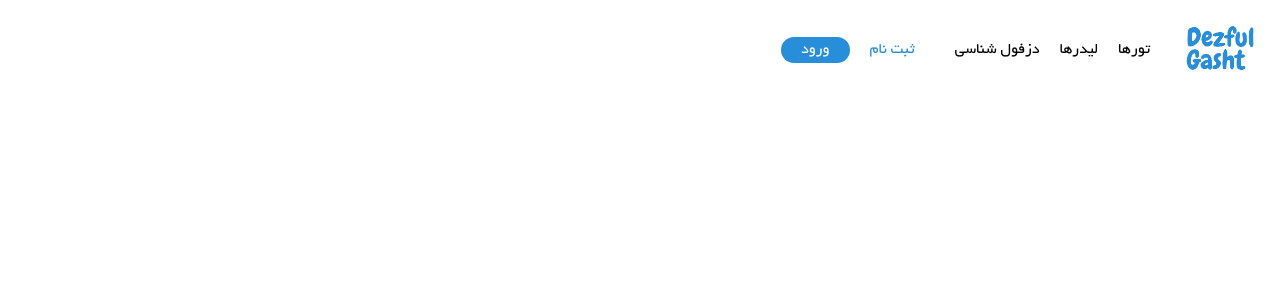
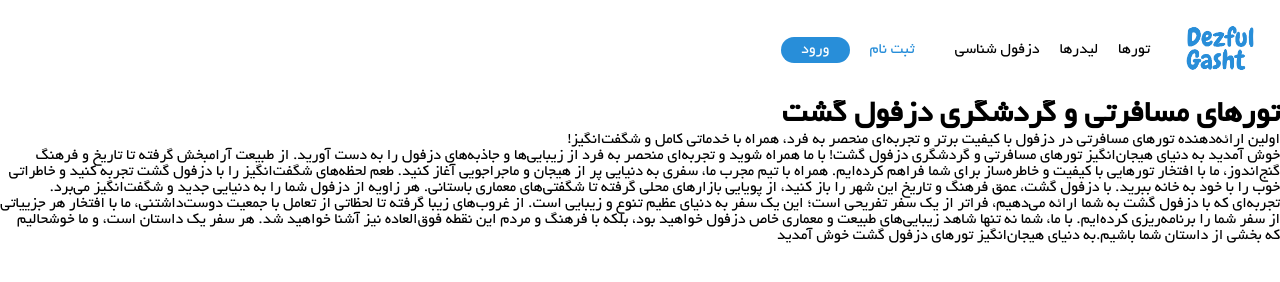
Before and after one commit to mmk4-81/Dezful_gasht, a plain HTML site: page index.html in a window 1280 px wide. Drawn offline with Linux system fonts and the light colour scheme.

Commit message:
header_bottom_right

```diff
--- a/index.html
+++ b/index.html
@@ -30,7 +30,9 @@
           <ul class="menu_list">
             <a href="#" class="navlink"><li class="menu_item">تورها</li></a>
             <a href="#" class="navlink"><li class="menu_item">لیدرها</li></a>
-              <a href="#" class="navlink"><li class="menu_item">دزفول شناسی</li></a>
+            <a href="#" class="navlink"
+              ><li class="menu_item">دزفول شناسی</li></a
+            >
           </ul>
         </div>
         <div class="header_left">
@@ -38,7 +40,37 @@
           <a href="#" class="loginlink"><p class="header_login">ورود</p></a>
         </div>
       </div>
-      <div class="header_bottom"></div>
+      <div class="header_bottom">
+        <div class="header_bottom_right">
+          <h1 class="title">تورهای مسافرتی و گردشگری دزفول گشت</h1>
+          <div id="desc">
+            <p class="desc">
+              اولین ارائه‌دهنده تورهای مسافرتی در دزفول با کیفیت برتر و تجربه‌ای
+              منحصر به فرد، همراه با خدماتی کامل و شگفت‌انگیز!
+            </p>
+          </div>
+          <div id="info">
+            <p class="info">
+              خوش آمدید به دنیای هیجان‌انگیز تورهای مسافرتی و گردشگری دزفول گشت!
+              با ما همراه شوید و تجربه‌ای منحصر به فرد از زیبایی‌ها و جاذبه‌های
+              دزفول را به دست آورید. از طبیعت آرامبخش گرفته تا تاریخ و فرهنگ
+              گنج‌اندوز، ما با افتخار تورهایی با کیفیت و خاطره‌ساز برای شما فراهم
+              کرده‌ایم. همراه با تیم مجرب ما، سفری به دنیایی پر از هیجان و
+              ماجراجویی آغاز کنید. طعم لحظه‌های شگفت‌انگیز را با دزفول گشت تجربه
+              کنید و خاطراتی خوب را با خود به خانه ببرید. با دزفول گشت، عمق فرهنگ
+              و تاریخ این شهر را باز کنید، از پویایی بازارهای محلی گرفته تا
+              شگفتی‌های معماری باستانی. هر زاویه از دزفول شما را به دنیایی جدید و
+              شگفت‌انگیز می‌برد. تجربه‌ای که با دزفول گشت به شما ارائه می‌دهیم،
+              فراتر از یک سفر تفریحی است؛ این یک سفر به دنیای عظیم تنوع و زیبایی
+              است. از غروب‌های زیبا گرفته تا لحظاتی از تعامل با جمعیت دوست‌داشتنی،
+              ما با افتخار هر جزییاتی از سفر شما را برنامه‌ریزی کرده‌ایم. با ما،
+              شما نه تنها شاهد زیبایی‌های طبیعت و معماری خاص دزفول خواهید بود،
+              بلکه با فرهنگ و مردم این نقطه فوق‌العاده نیز آشنا خواهید شد. هر سفر
+              یک داستان است، و ما خوشحالیم که بخشی از داستان شما باشیم.به دنیای
+              هیجان‌انگیز تورهای دزفول گشت خوش آمدید
+            </p>
+        </div>
+      </div>
     </div>
   </body>
 </html>
```
Lines whose indentation alone changed are shown as unchanged.
